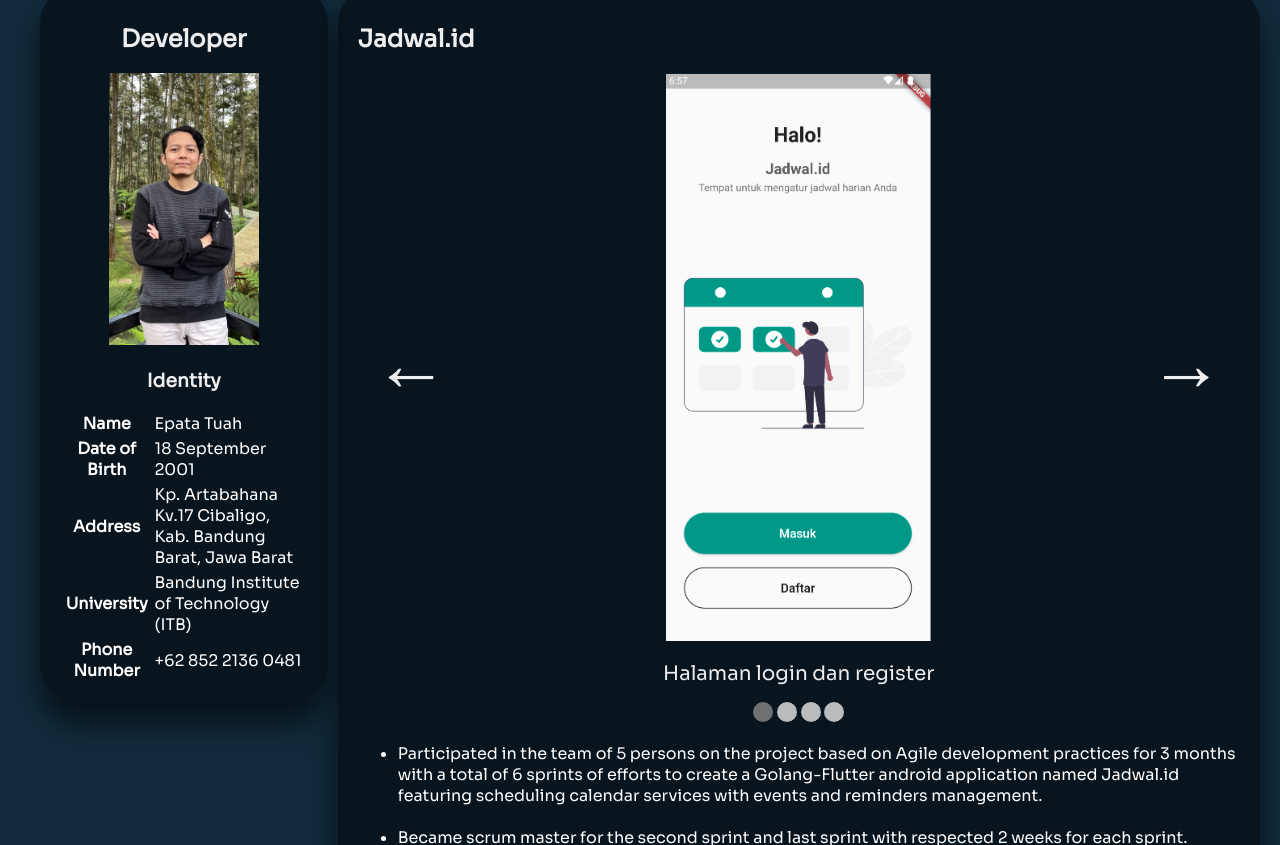
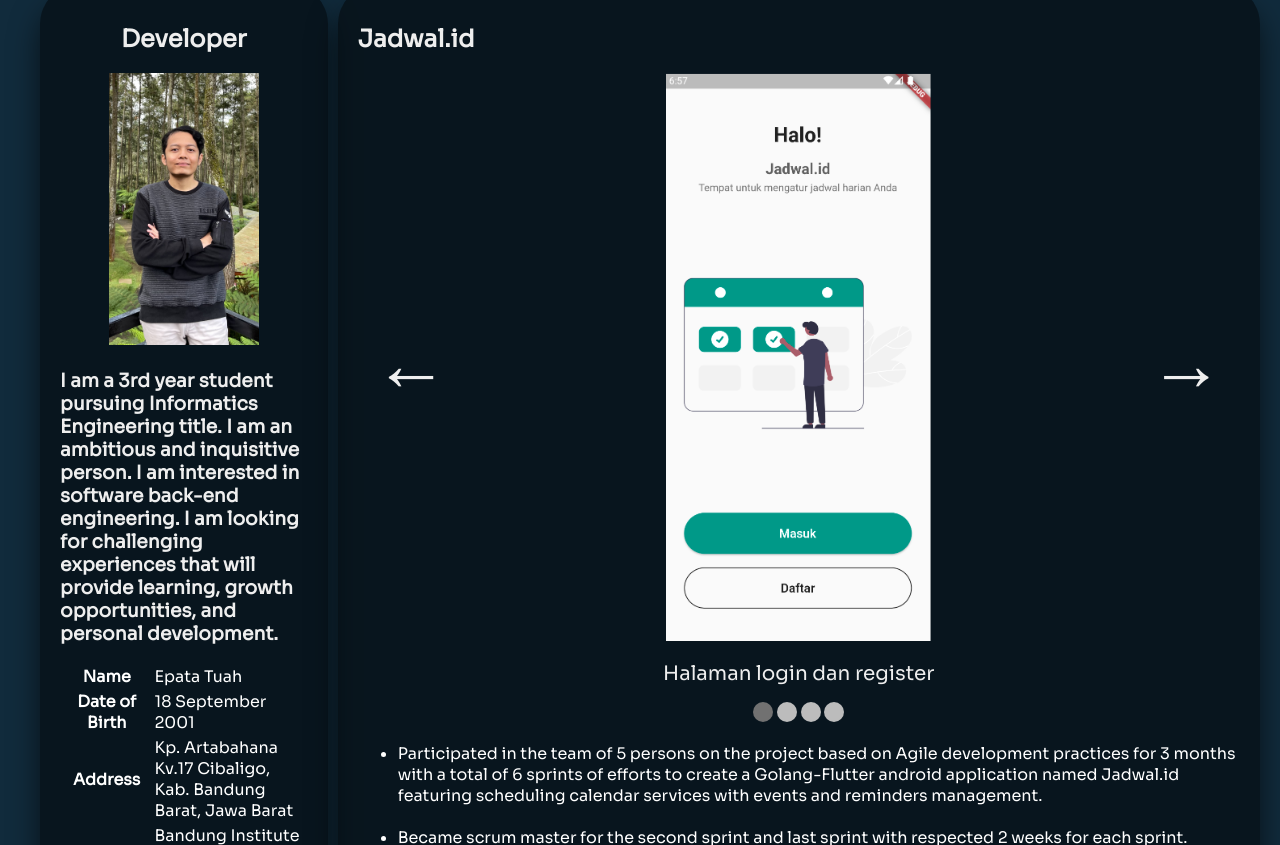
Before and after one commit to epata/epata.github.io, a plain HTML site: page index.html in a window 1280 px wide. Shown: the part 495-1340 px from the top of the page. Drawn offline with Linux system fonts and the light colour scheme.

Commit message:
Update index.html

```diff
--- a/index.html
+++ b/index.html
@@ -126,8 +126,8 @@
 							<img src="images/foto-epata-tuah.jpg">
 						</figure>
 					</header>
+					<h3>I am a 3rd year student pursuing Informatics Engineering title. I am an ambitious and inquisitive person. I am interested in software back-end engineering. I am looking for challenging experiences that will provide learning, growth opportunities, and personal development.</h3>
 					<section>
-						<h3>Identity</h3>
 						<table>
 							<tr>
 								<th>Name</th>
```
